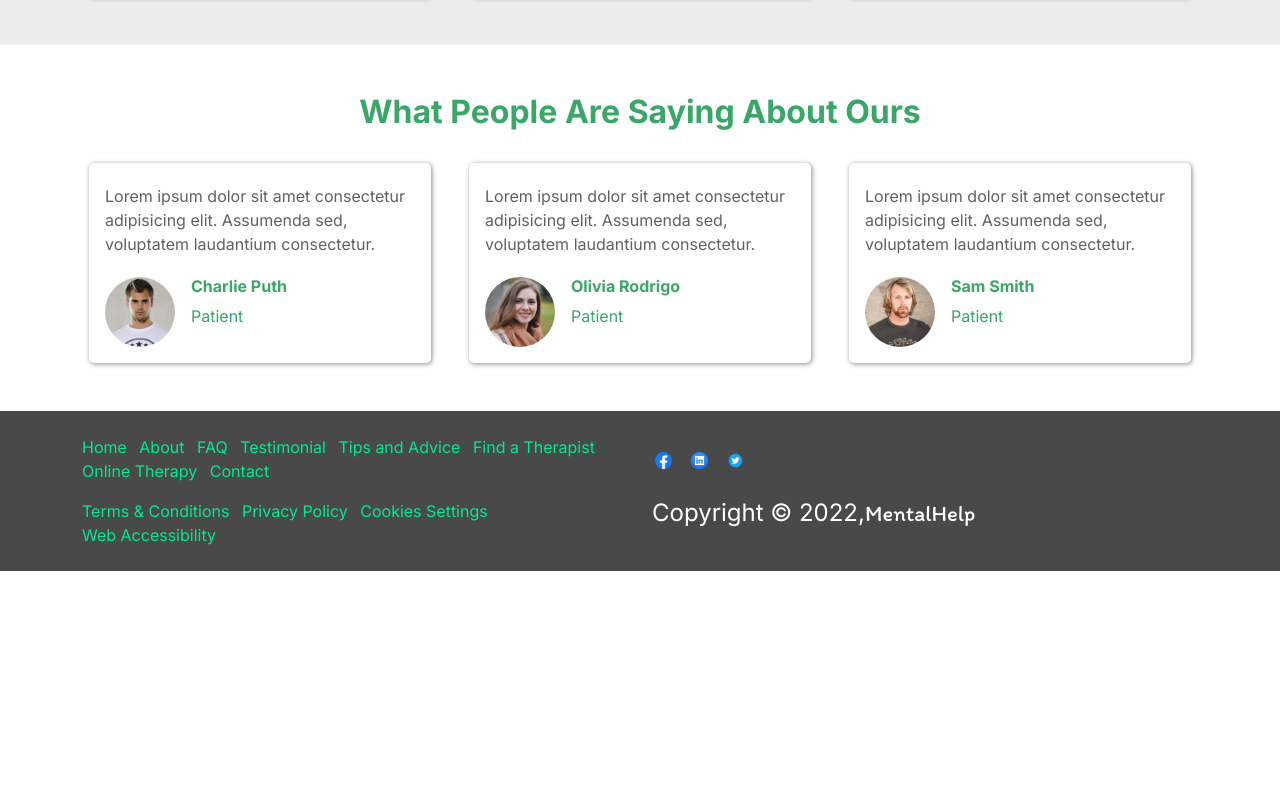
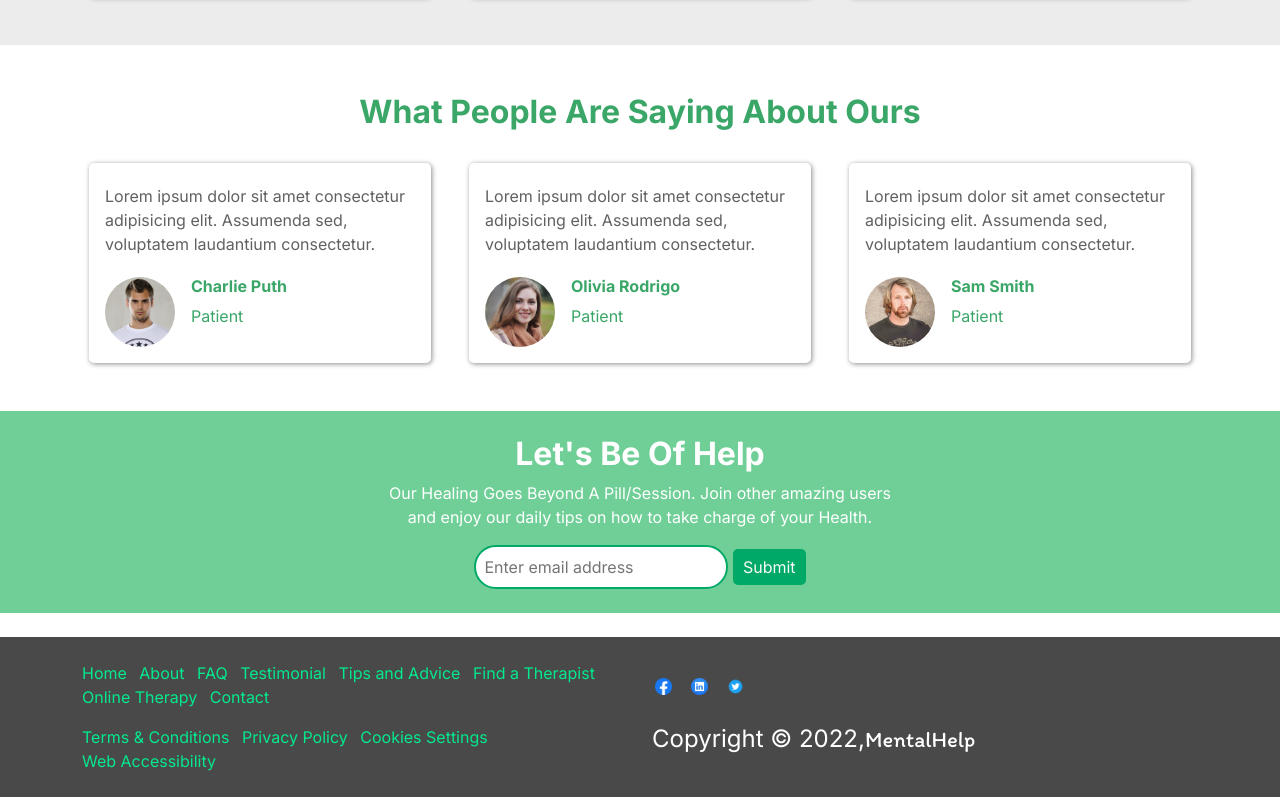
Before and after one commit to ObiFaith/VF_MentalHelp_Group1, a plain HTML site: page index.html in a window 1280 px wide. Shown: the part 2510-3307 px from the top of the page. Before the commit the page ends 3081 px from the top, so only its background shows below. Drawn offline with Linux system fonts and the light colour scheme.

Commit message:
Update index.html

```diff
--- a/index.html
+++ b/index.html
@@ -59,13 +59,13 @@
     .navbar-dark .navbar-nav .nav-link:hover{
         text-transform: uppercase;
     }
-    nav, .hero, .why{
+    nav, .hero, .why, .help{
         background-color: #6FCF97;
     }
     nav li, h1, h2, .card-title, .hero p{
         font-weight: bold;
     }
-    .navbar-dark .navbar-nav .nav-link, .nav-link,.nav_cat:active, .nav_cat:hover, .call_to_action, .hero, .call_to_action:hover, .therapist a:hover, footer h4{
+    .navbar-dark .navbar-nav .nav-link, .nav-link,.nav_cat:active, .nav_cat:hover, .call_to_action, .help, .text-light, .hero, .call_to_action:hover, .therapist a:hover, footer h4{
         color: #fff;
     }
     .nav-link{
@@ -102,6 +102,12 @@
     .therapist a{
         border: 2px solid #00A966;
         color: #000;
+    }
+    .submit{
+        background-color: #00A966;
+    }
+    .submit:hover{
+        background-color: #02613b;
     }
     footer .row{
         justify-content: space-between;
@@ -351,6 +357,24 @@
             </div>
         </div>
     </section>
+    <section class="pb-4">
+        <div class="help py-4">
+            <div class="container">
+                <div class="d-flex justify-content-evenly">
+                    <div class="text-center">
+                        <h2>Let's Be Of Help</h2>
+                        <p>Our Healing Goes Beyond A Pill/Session. Join other amazing users <br> and enjoy our daily tips on how to take charge of your Health.</p>
+                        <form action="POST">
+                            <div class="w-100">
+                                <input type="email" placeholder="Enter email address" name="Email" class="p-2" style="border-radius: 2.5rem;border: 2px solid #00A966;">
+                                <button type="submit" class="submit px-2 py-1 text-light" style="border-radius: 5px; border: 2px solid #00A966;">Submit</button>
+                            </div>
+                        </form>
+                    </div>
+                </div>
+            </div>
+        </div>
+    </section>
     <footer class="py-4">
         <div class="container">
             <div class="row" style="margin-bottom: 1rem;">
```
